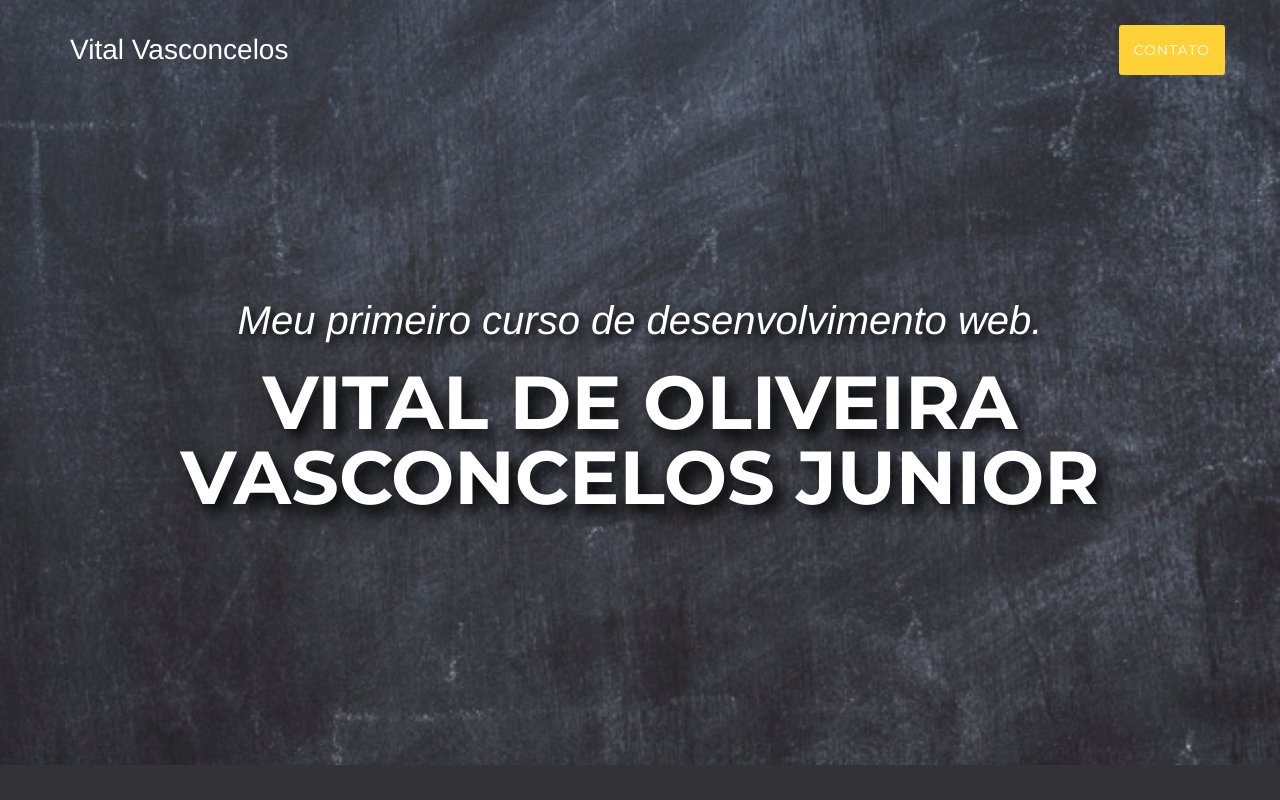
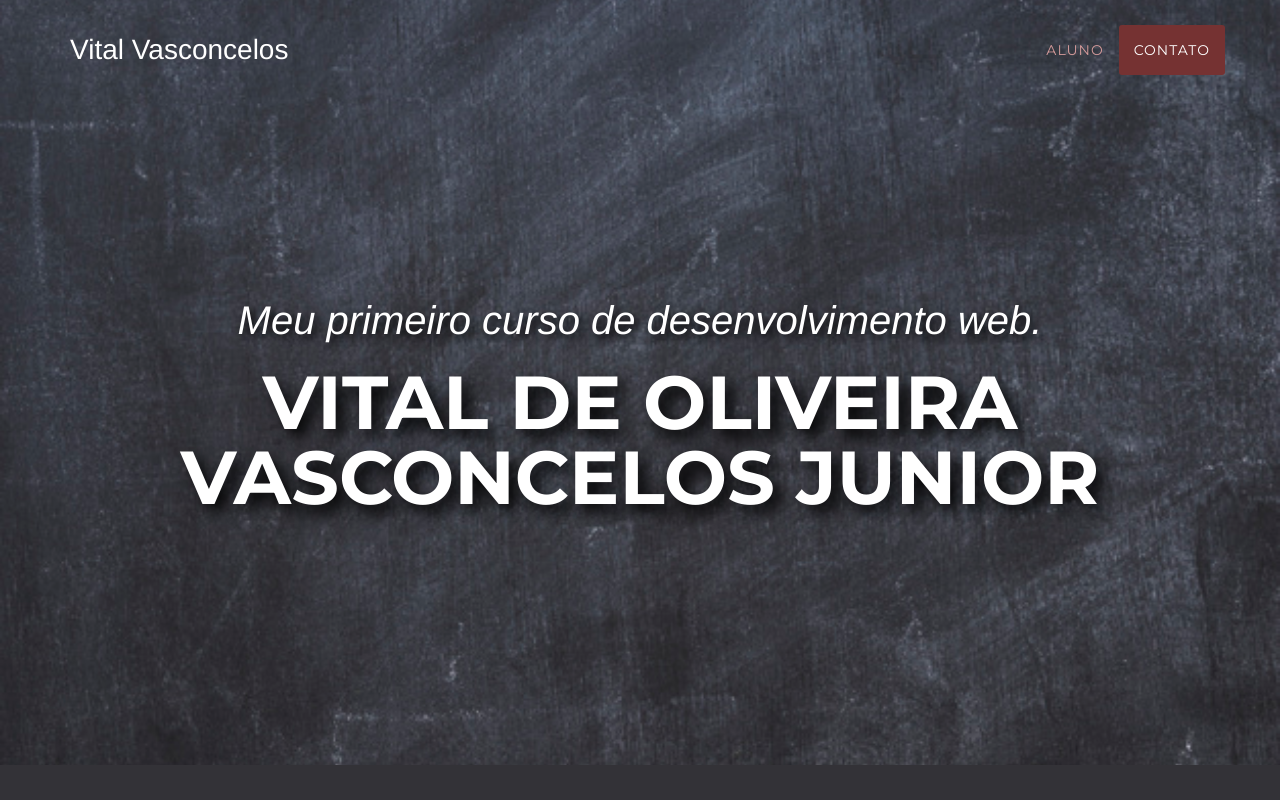
Before and after one commit to vovj11/PaginaPerfil, a plain HTML site: page index.html in a window 1280 px wide. In both pictures the pointer is over the link "ALUNO". Shown: the top 800 px of the page. Drawn offline with nearby package versions, Linux system fonts and the light colour scheme; a web font is replaced by a local one.

Commit message:
mudanças no arquivo css

```diff
--- a/css/agency.css
+++ b/css/agency.css
@@ -203,18 +203,18 @@ fieldset[disabled] .btn-xl.active {
 }
 .navbar-custom .nav li a:hover,
 .navbar-custom .nav li a:focus {
-  color: #333;
+  color: #d49a9a;
   outline: none;
 }
 .navbar-custom .navbar-nav > .active > a {
   border-radius: 0;
   color: white;
-  background-color: #fed136;
+  background-color: #753232;
 }
 .navbar-custom .navbar-nav > .active > a:hover,
 .navbar-custom .navbar-nav > .active > a:focus {
   color: white;
-  background-color: #fec503;
+  background-color: #612d2d;
 }
 @media (min-width: 768px) {
   .navbar-custom {
```
